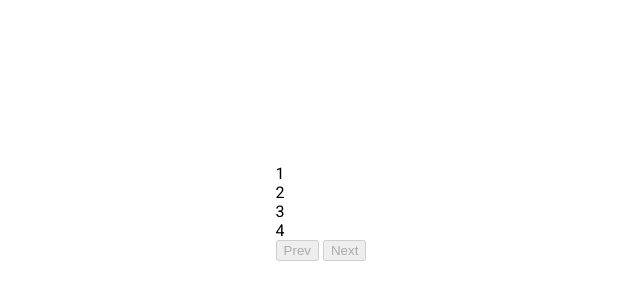
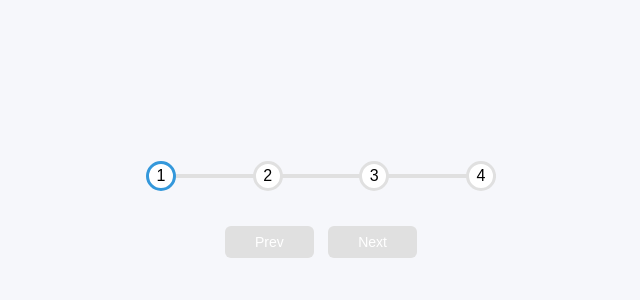
Before and after one commit to BarboraDo/Progress-Steps, a plain HTML site: page index.html in a window 1280 px wide. Shown: the part 188-488 px from the top of the page, without its empty margins (319-959 px from the left). Drawn offline with Linux system fonts and the light colour scheme; a web font is replaced by a local one.

Commit message:
style css

```diff
--- a/style.css
+++ b/style.css
@@ -1,16 +1,100 @@
-@import url('https://fonts.googleapis.com/css2?family=Roboto:ital,wght@0,400;1,700&display=swap');
+@import url('https://fonts.googleapis.com/css?family=Muli&display=swap');
+
+:root {
+  --line-border-fill: #3498db;
+  --line-border-empty: #e0e0e0;
+}
 
 * {
   box-sizing: border-box;
 }
 
 body {
-  font-family: 'Roboto', sans-serif;
+  background-color: #f6f7fb;
+  font-family: 'Muli', sans-serif;
   margin: 0;
   display: flex;
-  flex-direction: column;
   align-items: center;
   justify-content: center;
   height: 100vh;
   overflow: hidden;
 }
+
+.container {
+  text-align: center;
+}
+
+.progress-container {
+  display: flex;
+  justify-content: space-between;
+  position: relative;
+  margin-bottom: 30px;
+  max-width: 100%;
+  width: 350px;
+}
+
+.progress-container::before {
+  content: '';
+  background-color: var(--line-border-empty);
+  position: absolute;
+  top: 50%;
+  left: 0;
+  transform: translateY(-50%);
+  height: 4px;
+  width: 100%;
+  z-index: -1;
+}
+
+.progress {
+  background-color: var(--line-border-fill);
+  position: absolute;
+  top: 50%;
+  left: 0;
+  transform: translateY(-50%);
+  height: 4px;
+  width: 0%;
+  z-index: -1;
+  transition: 0.4s ease;
+}
+
+.circle {
+  background-color: #ffffff;
+  columns: #999999;
+  border-radius: 50%;
+  height: 30px;
+  width: 30px;
+  display: flex;
+  align-items: center;
+  justify-content: center;
+  border: 3px solid var(--line-border-empty);
+  transition: 0.4s ease;
+}
+
+.circle.active {
+  border-color: var(--line-border-fill);
+}
+
+.btn {
+  background-color: var(--line-border-fill);
+  color: #ffffff;
+  border: 0;
+  border-radius: 6px;
+  cursor: pointer;
+  font-family: inherit;
+  padding: 8px 30px;
+  margin: 5px;
+  font-size: 14px;
+}
+
+.btn:active {
+  transform: scale(0.98);
+}
+
+.btn:focus {
+  outline: 0;
+}
+
+.btn:disabled {
+  background-color: var(--line-border-empty);
+  cursor: not-allowed;
+}
```
